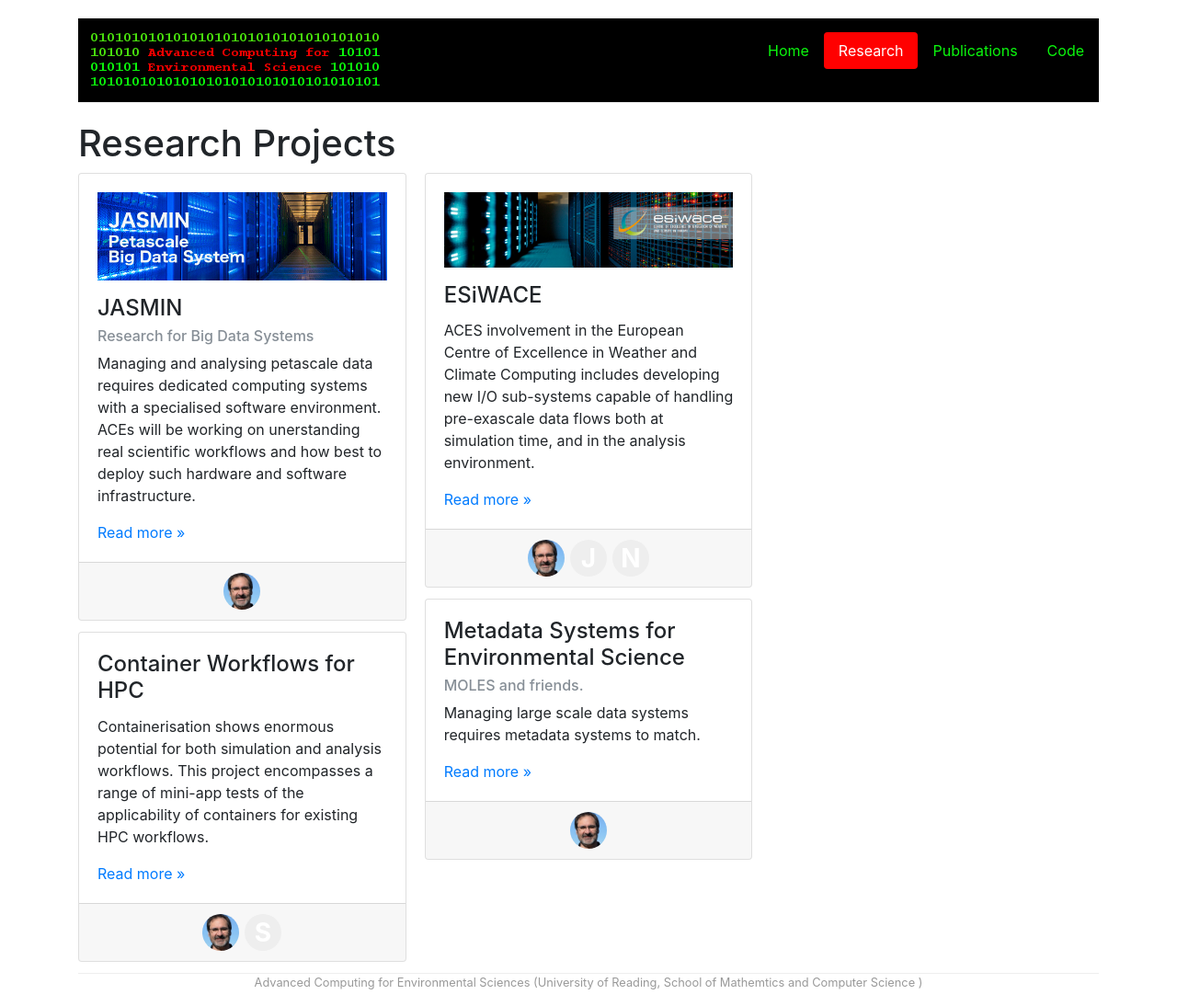
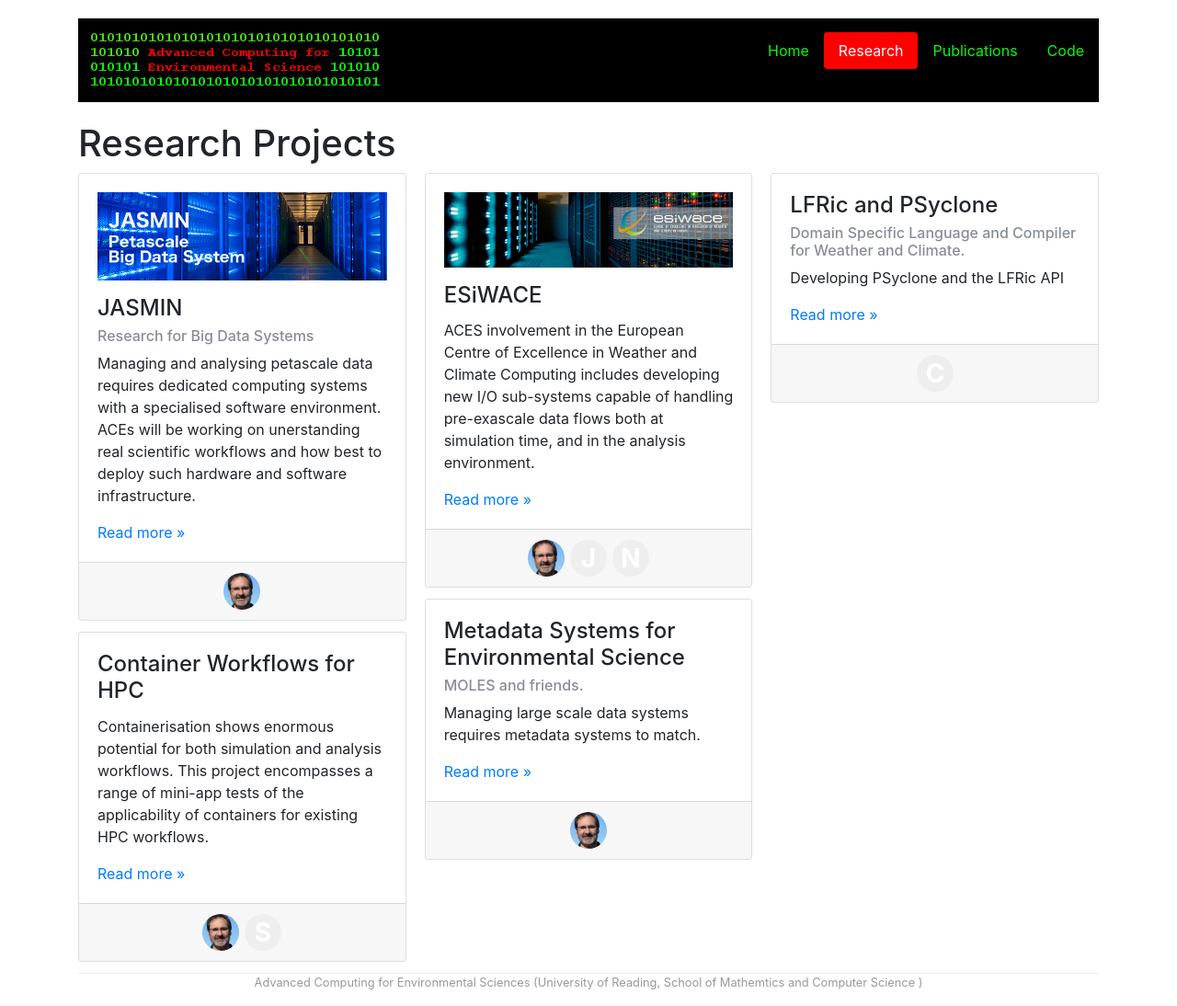
Before and after one commit to uor-aces/uor-aces.github.io, a Jekyll site: the page built from research.html, in a window 1280 px wide. Shown: the whole page at 92% size. Built offline with Jekyll 4.4.1, drawn with Linux system fonts in a browser that asks for light colours.

Commit message:
Minor Tweaks to bio and start of Project page

```diff
--- a/_layouts/staff.html
+++ b/_layouts/staff.html
@@ -26,7 +26,7 @@
 University of Reading <br/>
 {{page.room}} Polly Vacher Building <br/>
 Whiteknights, Reading <br/>
-RG6 6AY (Sat Nav RG6 6UR) <br/>
+RG6 6AY<br/>
 </p>
 
 <p> Phone: {{page.phone}}; Email: {{page.email}} </p>
--- /dev/null
+++ b/_projects/LFRic.md
@@ -0,0 +1,20 @@
+---
+title: LFRic and PSyclone
+subtitle: Domain Specific Language and Compiler for Weather and Climate.
+status: inactive
+
+description: |
+    Developing PSyclone and the LFRic API
+people:
+  - chris
+
+layout: project
+#no link means not linked out of project description box to a project page
+#no-link: true
+#link means go somewhere offsite for a link to the project.
+#link: http://somewhere
+---
+
+## LFRic
+
+## PSylcone
```
Also changed, not shown: bio/chris.md (+5 -4 lines).
